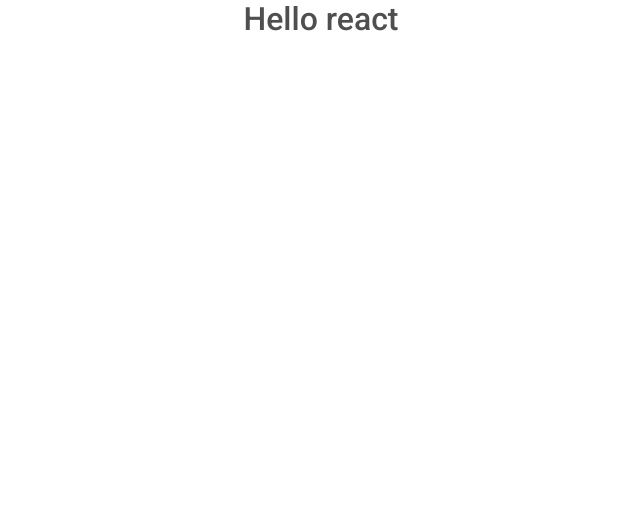
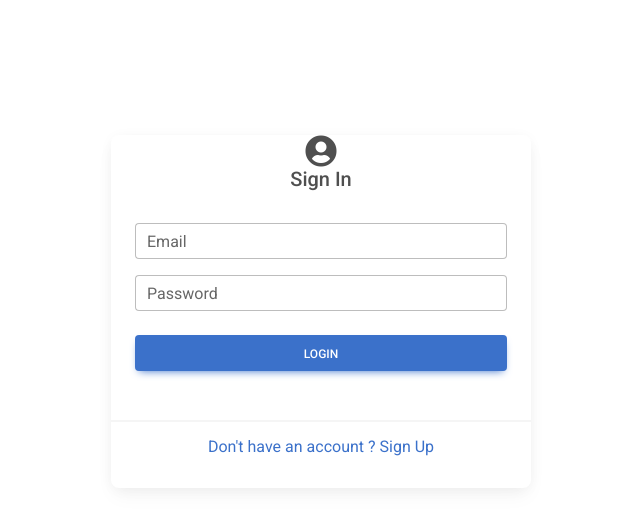
Before and after one commit to hemakas/mern-reduxtoolkit-auth, a React (Create React App) app in the folder client/: page /login in a window 1280 px wide. Shown: the top 528 px of the page, without its empty margins (319-959 px from the left). Built offline with nearby package versions, Linux system fonts and the light colour scheme.

Commit message:
frontend login form added with routing

```diff
--- a/client/src/App.js
+++ b/client/src/App.js
@@ -2,12 +2,23 @@ import './App.css'
 import { ToastContainer } from 'react-toastify'
 import 'react-toastify/dist/ReactToastify.css'
 
+import { BrowserRouter, Routes, Route } from 'react-router-dom'
+import Home from './pages/Home'
+import Login from './pages/Login'
+import Register from './pages/Register'
+
 function App() {
   return (
-    <div className="App">
-      <ToastContainer />
-      <h2>Hello react</h2>
-    </div>
+    <BrowserRouter>
+      <div className="App">
+        <ToastContainer />
+        <Routes>
+          <Route path='/' element={<Home />}></Route>
+          <Route path='/login' element={<Login />}></Route>
+          <Route path='/Register' element={<Register />}></Route>
+        </Routes>
+      </div>
+    </BrowserRouter>
   );
 }
 
--- /dev/null
+++ b/client/src/pages/Home.js
@@ -0,0 +1,9 @@
+import React from 'react'
+
+const Home = () => {
+  return (
+    <div>Home</div>
+  )
+}
+
+export default Home
--- /dev/null
+++ b/client/src/pages/Login.js
@@ -0,0 +1,98 @@
+import React, { useState, useEffect } from "react";
+import {
+  MDBCard,
+  MDBCardBody,
+  MDBInput,
+  MDBCardFooter,
+  MDBValidation,
+  MDBBtn,
+  MDBIcon,
+  MDBSpinner,
+} from "mdb-react-ui-kit";
+import { Link, useNavigate } from "react-router-dom";
+
+const initialState = {
+  email: "",
+  password: "",
+};
+
+const Login = () => {
+  const [formValue, setFormValue] = useState(initialState);
+  const { email, password } = formValue;
+
+  const handleSubmit = (e) => {
+    e.preventDefault()
+  }
+
+  const onInputChange = (e) => {
+    let { name, value } = e.target;
+    setFormValue({ ...formValue, [name]: value });
+  }
+
+  return (
+    <div
+      style={{
+        margin: "auto",
+        padding: "15px",
+        maxWidth: "450px",
+        alignContent: "center",
+        marginTop: "120px",
+      }}
+    >
+      <MDBCard alignment="center">
+        <MDBIcon fas icon="user-circle" className="fa-2x" />
+
+        <h5>Sign In</h5>
+
+        <MDBCardBody>
+          <MDBValidation onSubmit={handleSubmit} noValidate className="row g-3">
+
+            {/* email */}
+            <div className="col-md-12">
+              <MDBInput label="Email" type="email" value={email} name="email" onChange={onInputChange} required invalid validation="Please provide your email" />
+            </div>
+
+            {/* password */}
+            <div className="col-md-12">
+              <MDBInput label="Password" type="password" value={password} name="password" onChange={onInputChange} required invalid validation="Please provide your password" />
+            </div>
+
+            {/* login button */}
+            <div className="col-12">
+              <MDBBtn style={{ width: "100%" }} className="mt-2">
+                {/* {loading && (<MDBSpinner size="sm" role="status" tag="span" className="me-2" />)} Login */}
+                Login
+              </MDBBtn>
+            </div>
+          </MDBValidation>
+          <br />
+
+          {/* <GoogleLogin
+            clientId="Your Client Id"
+            render={(renderProps) => (
+              <MDBBtn
+                style={{ width: "100%" }}
+                color="danger"
+                onClick={renderProps.onClick}
+                disabled={renderProps.disabled}
+              >
+                <MDBIcon className="me-2" fab icon="google" /> Google Sign In
+              </MDBBtn>
+            )}
+            onSuccess={googleSuccess}
+            onFailure={googleFailure}
+            cookiePolicy="single_host_origin"
+          /> */}
+
+        </MDBCardBody>
+
+        <MDBCardFooter>
+          <Link to="/register"><p>Don't have an account ? Sign Up</p></Link>
+        </MDBCardFooter>
+
+      </MDBCard>
+    </div>
+  )
+}
+
+export default Login
--- /dev/null
+++ b/client/src/pages/Register.js
@@ -0,0 +1,9 @@
+import React from 'react'
+
+const Register = () => {
+  return (
+    <div>Register</div>
+  )
+}
+
+export default Register
```
